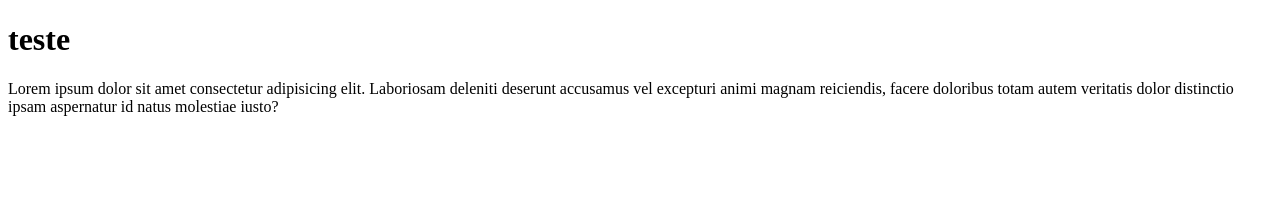
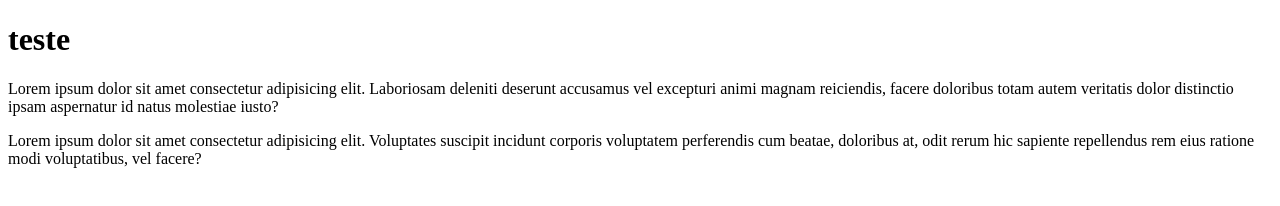
Before and after one commit to edmilsondmx/teste-git, a plain HTML site: page aula1/index.html in a window 1280 px wide. Drawn offline with Linux system fonts and the light colour scheme.

Commit message:
inclusão de parágrafo

```diff
--- a/aula1/index.html
+++ b/aula1/index.html
@@ -9,5 +9,6 @@
 <body>
     <h1>teste</h1>
     <p>Lorem ipsum dolor sit amet consectetur adipisicing elit. Laboriosam deleniti deserunt accusamus vel excepturi animi magnam reiciendis, facere doloribus totam autem veritatis dolor distinctio ipsam aspernatur id natus molestiae iusto?</p>
+    <p>Lorem ipsum dolor sit amet consectetur adipisicing elit. Voluptates suscipit incidunt corporis voluptatem perferendis cum beatae, doloribus at, odit rerum hic sapiente repellendus rem eius ratione modi voluptatibus, vel facere?</p>
 </body>
 </html>
```
